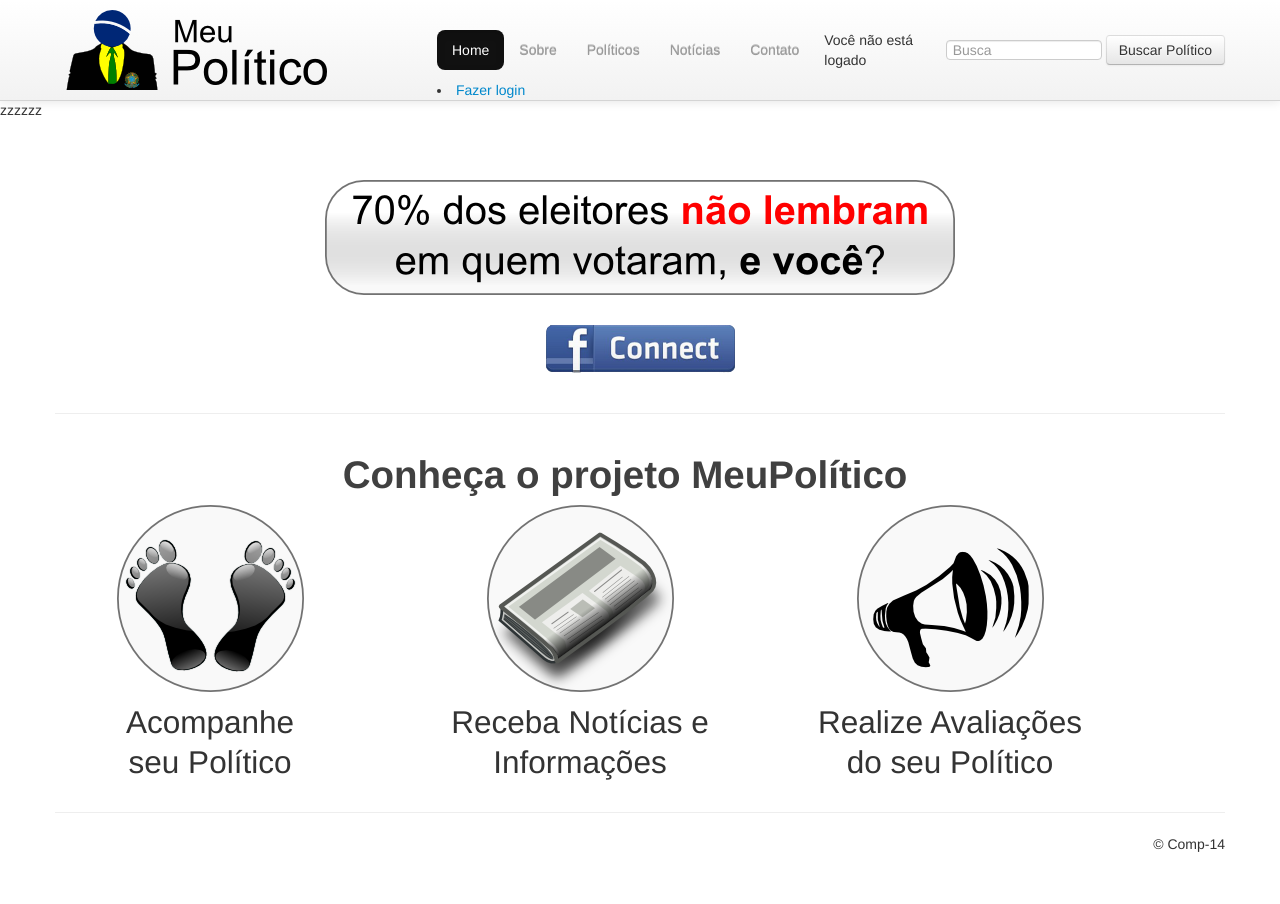
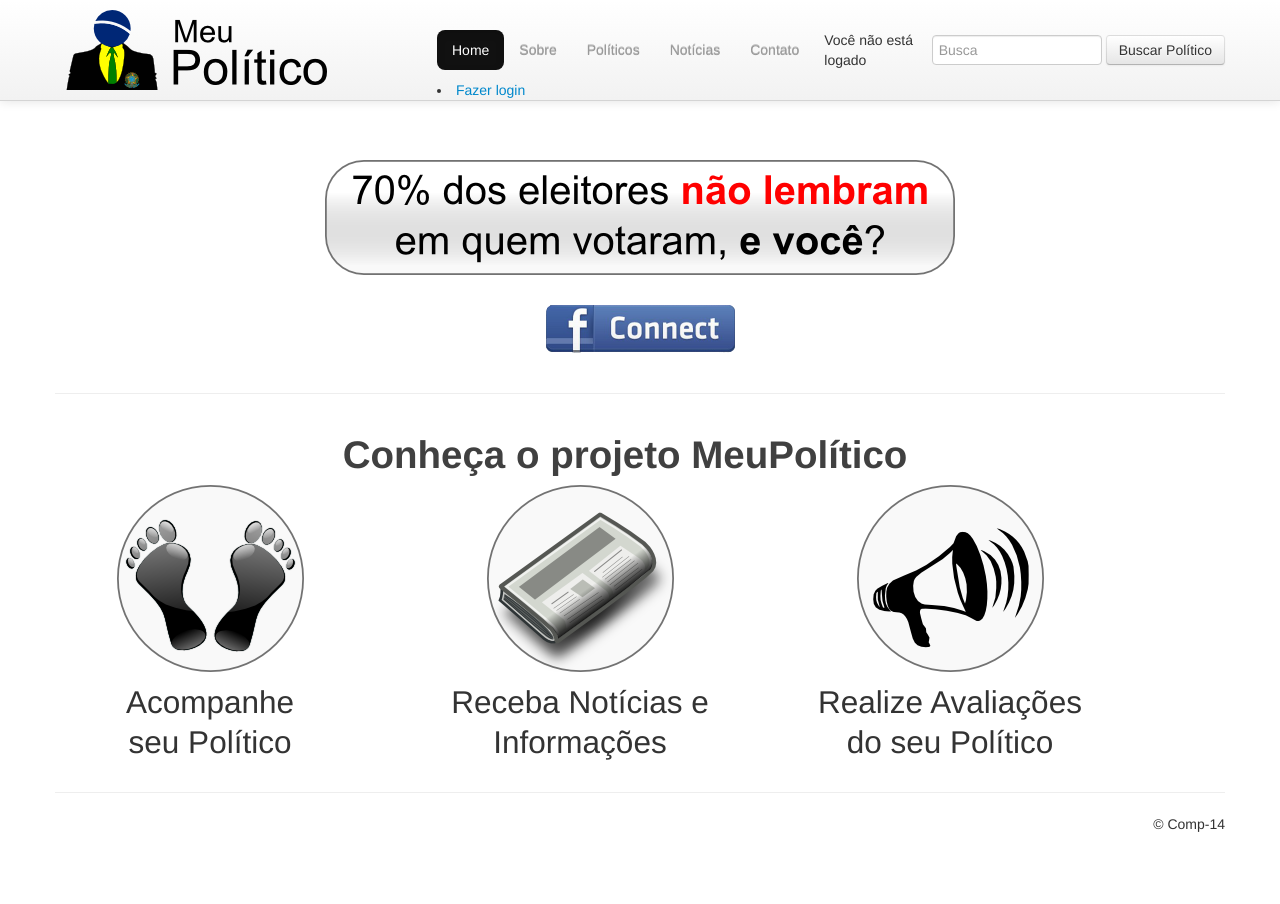
Before and after one commit to thalesmello/meupolitico, a Django app: page / in a window 1280 px wide. After the commit the page ends 832 px from the top, so only its background shows below. Run offline with Django 3.2, Linux system fonts and the light colour scheme; parts of the project's set-up code (start-up, migrations or seed data) failed here and were passed over; some libraries are stand-ins or nearby versions.

Commit message:
removendo zzz

```diff
--- a/politicians/templates/politicians/base.html
+++ b/politicians/templates/politicians/base.html
@@ -1,4 +1,4 @@
-zzzzzz{% load staticfiles %}
+{% load staticfiles %}
 
 <!DOCTYPE html>
 <html lang="en">
```
